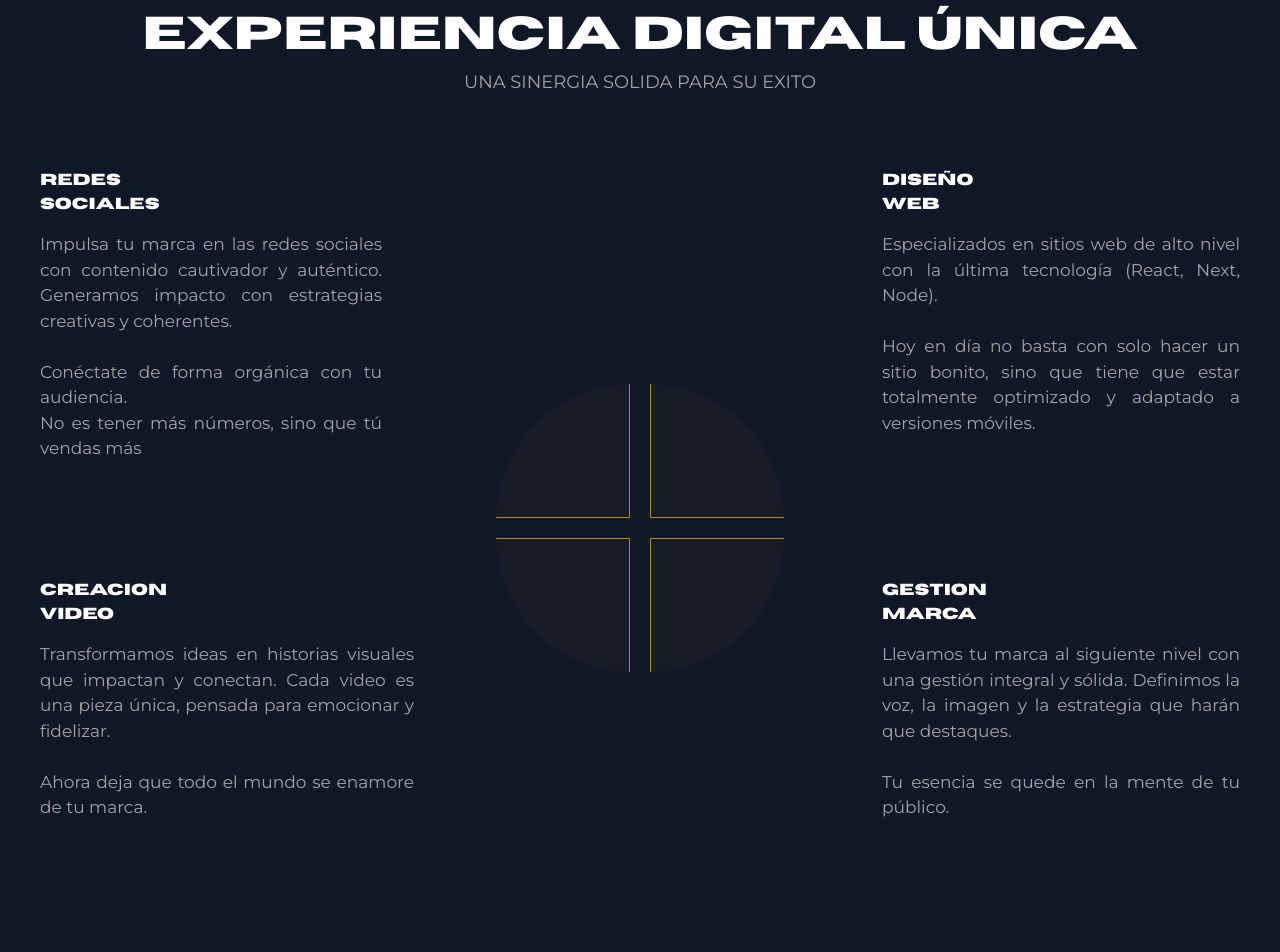
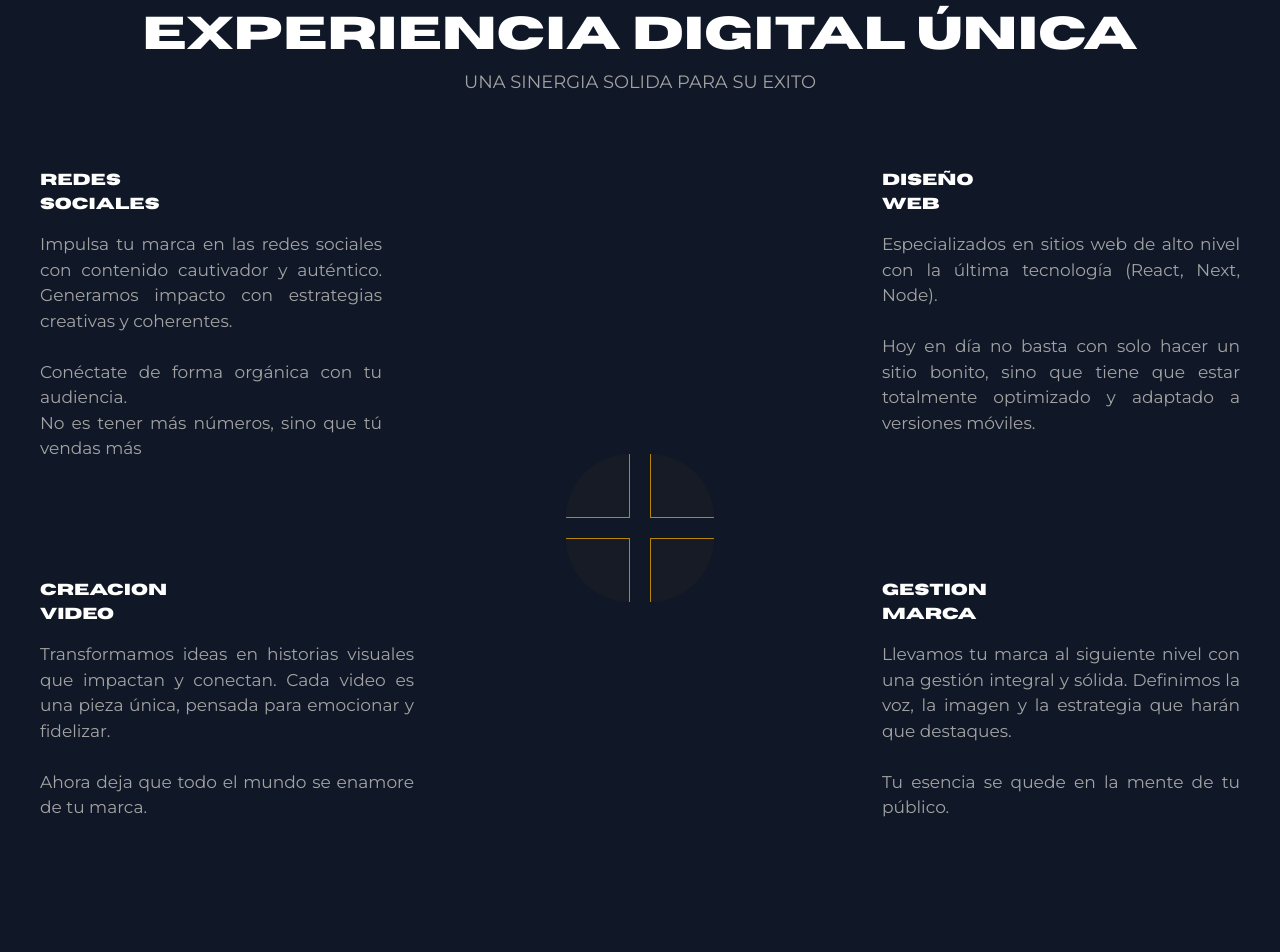
Before and after one commit to 299792455/Refonte-Martin, a Next.js app: page / in a window 1280 px wide. Shown: the part 880-1832 px from the top of the page. Built offline with nearby package versions, Linux system fonts and the light colour scheme; a web font is replaced by a local one.

Commit message:
Reduce center circle + remove CB backicons

```diff
--- a/src/styles/CardExclusiveService.css
+++ b/src/styles/CardExclusiveService.css
@@ -214,7 +214,7 @@
   font-family: 'Montserrat', sans-serif;
 }
 
-.ces-back-list.bronze li::before {
+/*.ces-back-list.bronze li::before {
   content: "🥉";
   position: absolute;
   left: 0;
@@ -233,7 +233,7 @@
 }
 
 .ces-back-list.elite li::before {
-  content: "🏆"; /* par exemple, un trophée pour l'élite */
+  content: "🏆";
   position: absolute;
   left: 0;
 }
--- a/src/styles/Services.css
+++ b/src/styles/Services.css
@@ -61,25 +61,25 @@ section > p {
 
   bottom: 0;
   right: 0;
-  clip-path: circle(calc(4.375rem + 5vw) at 100% 100%);
+  clip-path: circle(calc(2rem + 2.5vw) at 100% 100%);
 }
 
 .card:nth-child(2)::before {
   bottom: 0;
   left: 0;
-  clip-path: circle(calc(4.375rem + 5vw) at 0% 100%);
+  clip-path: circle(calc(2rem + 2.5vw) at 0% 100%);
 }
 
 .card:nth-child(3)::before {
   top: 0;
   right: 0;
-  clip-path: circle(calc(4.375rem + 5vw) at 100% 0%);
+  clip-path: circle(calc(2rem + 2.5vw) at 100% 0%);
 }
 
 .card:nth-child(4)::before {
   top: 0;
   left: 0;
-  clip-path: circle(calc(4.375rem + 5vw) at 0% 0%);
+  clip-path: circle(calc(2rem + 2.5vw) at 0% 0%);
 }
 
 .card p {
@@ -105,26 +105,26 @@ section > p {
   border: #b8860b solid 1px;
   bottom: 0;
   right: 0;
-  clip-path: circle(calc(4.375rem + 5vw) at 100% 100%);
+  clip-path: circle(calc(2rem + 2.5vw) at 100% 100%);
 }
 
 .card:nth-child(2) .circle {
   border: #b8860b solid 1px;
   bottom: 0;
   left: 0;
-  clip-path: circle(calc(4.375rem + 5vw) at 0% 100%);
+  clip-path: circle(calc(2rem + 2.5vw) at 0% 100%);
 }
 
 .card:nth-child(3) .circle {
   border: #b8860b solid 1px;
   top: 0;
   right: 0;
-  clip-path: circle(calc(4.375rem + 5vw) at 100% 0%);
+  clip-path: circle(calc(2rem + 2.5vw) at 100% 0%);
 }
 
 .card:nth-child(4) .circle {
   border: #b8860b solid 1px;
   top: 0;
   left: 0;
-  clip-path: circle(calc(4.375rem + 5vw) at 0% 0%);
+  clip-path: circle(calc(2rem + 2.5vw) at 0% 0%);
 }
```
